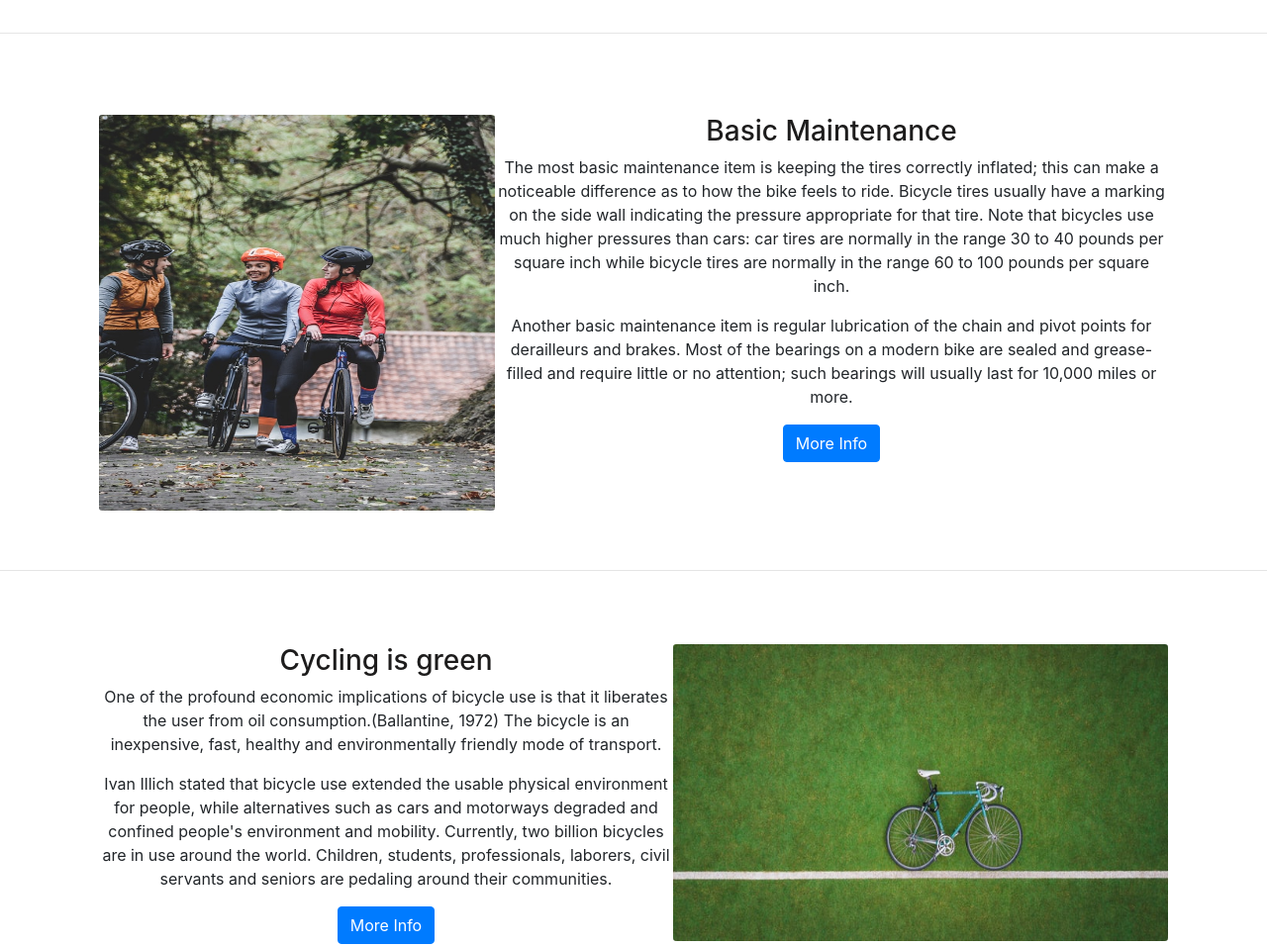
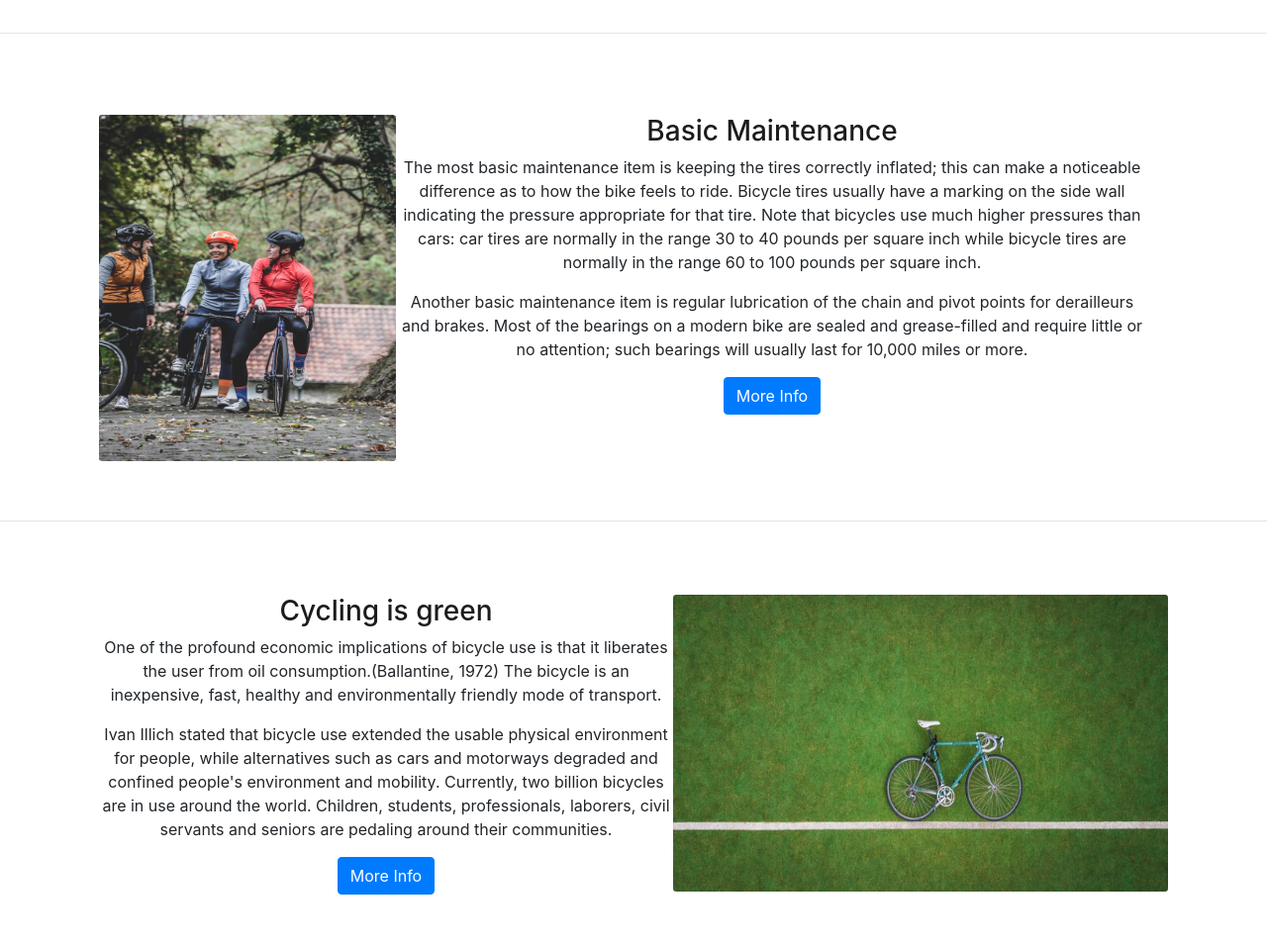
Before and after one commit to Fib88/B-bike.com, a plain HTML site: page blog.html in a window 1280 px wide. Shown: the part 465-1422 px from the top of the page at 99% size. Drawn offline with nearby package versions, Linux system fonts and the light colour scheme.

Commit message:
added another image

```diff
--- a/blog.html
+++ b/blog.html
@@ -49,13 +49,14 @@
 
 
 </header>
+
 <h1 class="text-center"></h1>
 <div class="container pt-5 mt-4 d-flex flex-row">
 
     <br>
     <div class="container text-center">
         <img src="resources/bycicle6.jpg" class="image-fluid float-right rounded-sm" alt="Cycling" width="500" height="300">
-        <div class="">
+        <div class="text_spacingblog2" >
             <h3 class="text-center">History of bikes</h3>
 
             <p>Bicycles were introduced in the 19th century in Europe, and by the early 21st century, more than 1
@@ -71,8 +72,8 @@
 <hr>
 <div class="container pt-5 mt-4 d-flex flex-row">
     <div class="container text-center">
-        <img src="resources/bycicle7.jpg" class="image-fluid float-left rounded-sm" alt="Cycling" width="400" height="400">
-        <div class="ml-2">
+        <img src="resources/bycicle7.jpg" class="image-fluid float-left rounded-sm" alt="Cycling" width="300" height="350">
+        <div class="text_spacingblog">
             <h3 class="text-center">Basic Maintenance</h3>
 
             <p>The most basic maintenance item is keeping the tires correctly inflated; this can make a noticeable
@@ -97,7 +98,7 @@
 <div class="container pt-5 mt-2 d-flex flex-row">
     <div class="container text-center">
         <img src="resources/bycicle8.jpg" class="image-fluid float-right rounded-sm" alt="Cycling" width="500" height="300">
-        <div class="mr-2">
+        <div class="text_spacingblog">
             <h3 class="text-center">Cycling is green</h3>
 
             <p>One of the profound economic implications of bicycle use is that it liberates the user from oil
--- a/main.scss
+++ b/main.scss
@@ -185,3 +185,7 @@ width: 100%;
 .flex1 {
   flex-grow:1;
 }
+
+.text_spacingblog {
+  margin-right: 20px;
+}
```
Also changed, not shown: main.css, resources/bike11.jpg (added).
